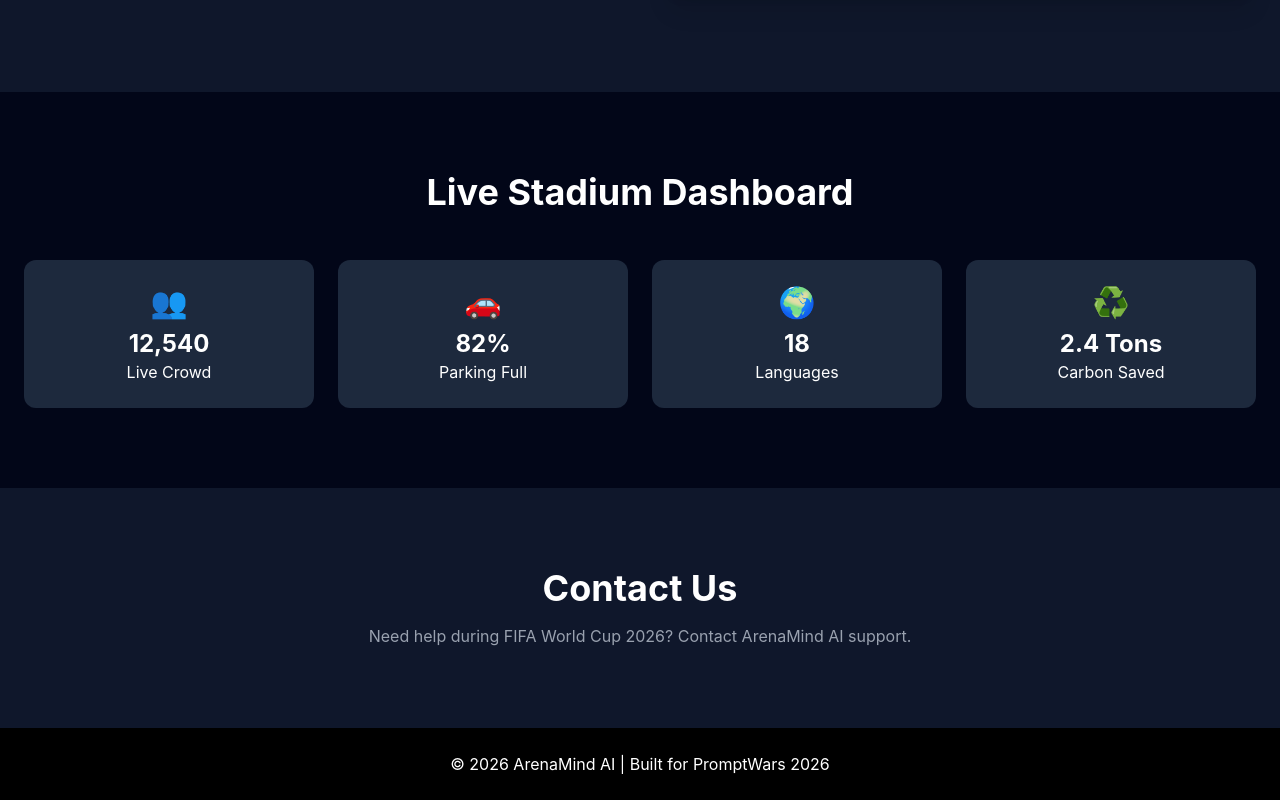
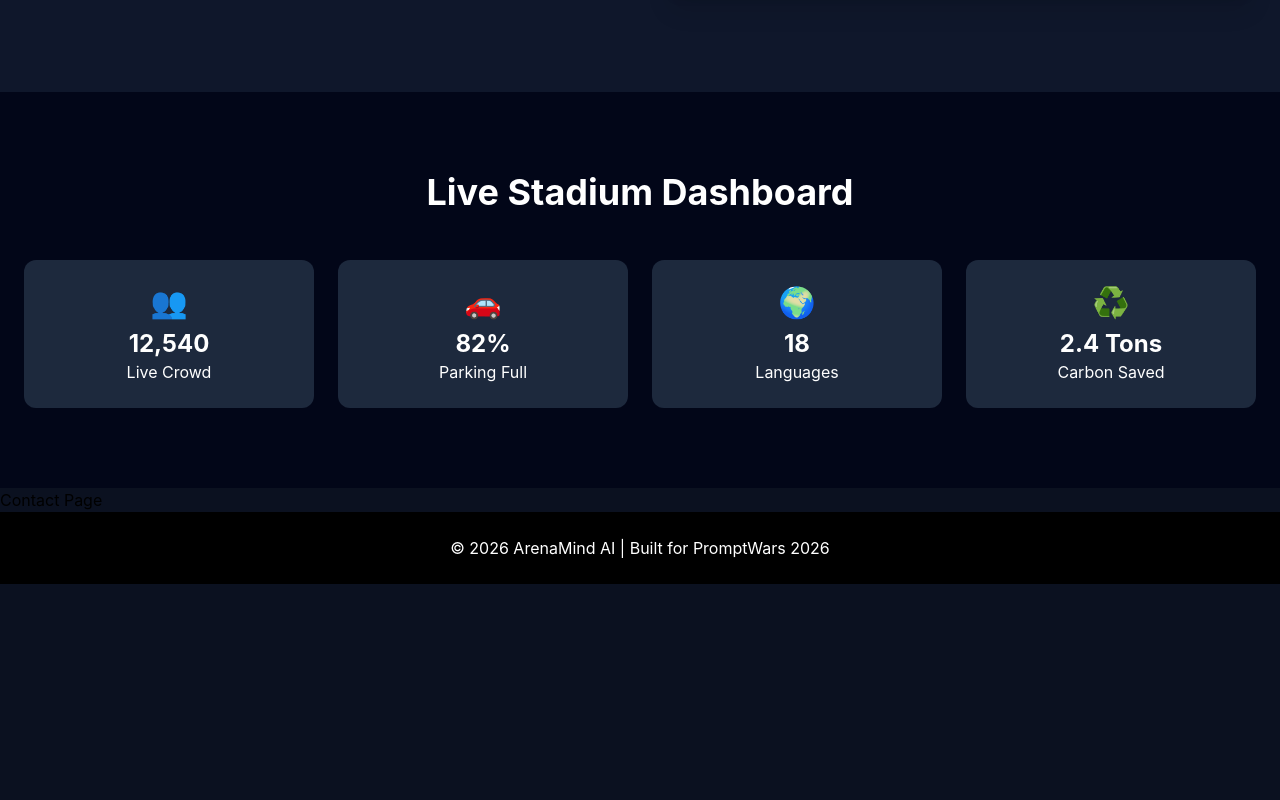
Before and after one commit to Darsh7023/ArenaMind-AI, a React (Vite) app: page / in a window 1280 px wide. Shown: the part 2151-2951 px from the top of the page. After the commit the page ends 2735 px from the top, so only its background shows below. Built offline with nearby package versions, Linux system fonts and the light colour scheme.

Commit message:
Updated project

```diff
--- a/src/components/Contact/Contact.jsx
+++ b/src/components/Contact/Contact.jsx
@@ -1,11 +1,8 @@
 function Contact() {
   return (
-    <section className="py-20 bg-slate-900 text-white text-center">
-      <h2 className="text-4xl font-bold mb-4">Contact Us</h2>
-      <p className="text-gray-400">
-        Need help during FIFA World Cup 2026? Contact ArenaMind AI support.
-      </p>
-    </section>
+    <div>
+      <h1>Contact Page</h1>
+    </div>
   );
 }
 
```
